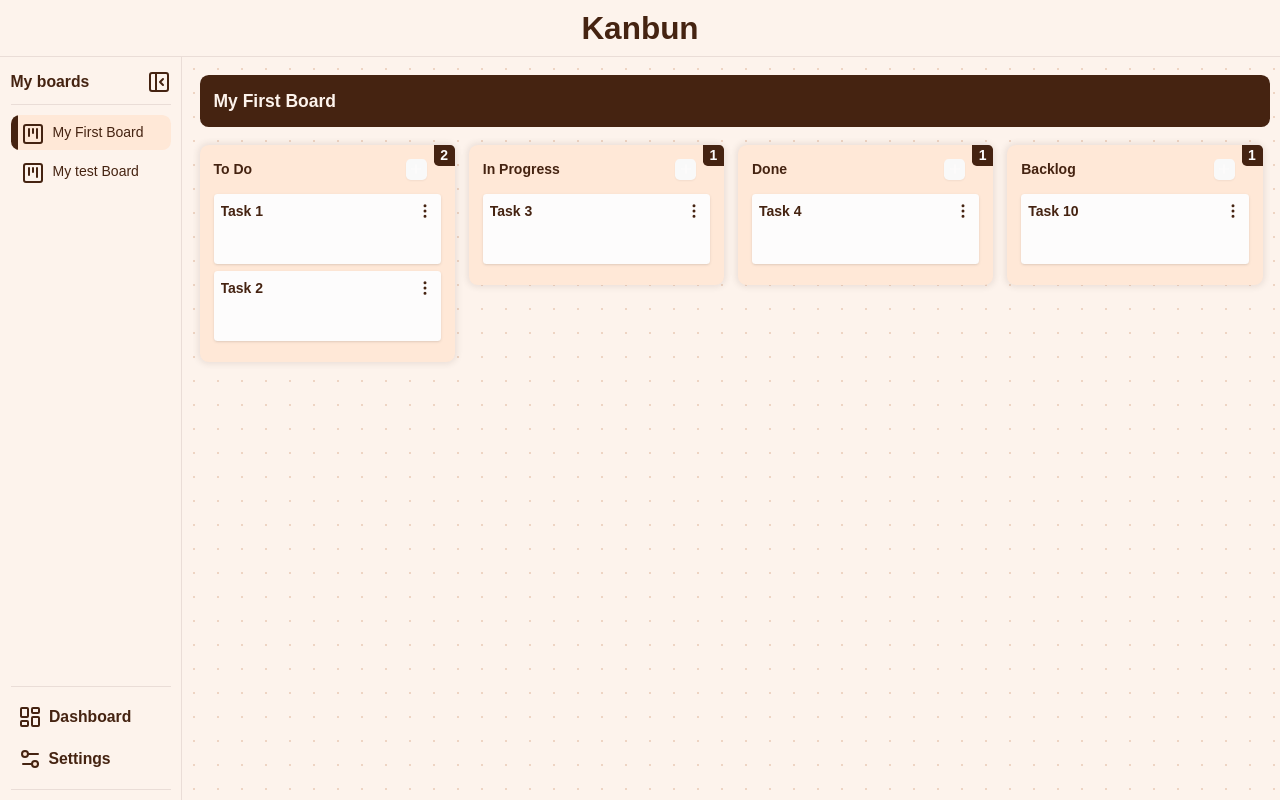
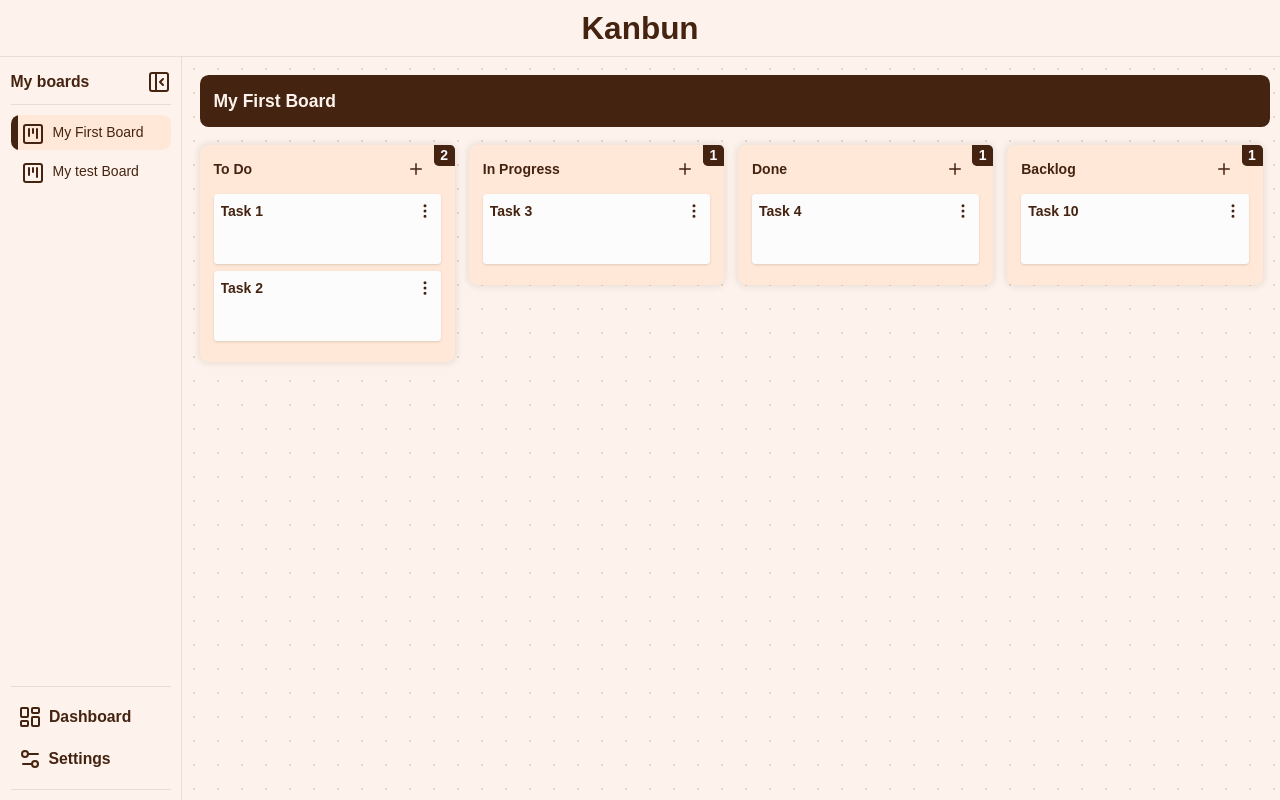
Before and after one commit to billykonstas/kanbun, a React (Vite) app: page /board/my-first-board in a window 1280 px wide. Built offline with nearby package versions, Linux system fonts and the light colour scheme.

Commit message:
add card sheet and trigger button changes

```diff
--- a/src/components/Board/AddCard.tsx
+++ b/src/components/Board/AddCard.tsx
@@ -42,9 +42,9 @@ const AddCard: React.FC<{
   return (
     <Sheet>
       <SheetTrigger asChild>
-        <Button className="h-6 w-6 rounded-sm">
-          <Plus strokeWidth="2" width="18" height="18" />
-        </Button>
+        <div className="p-0.5 flex justify-center rounded-sm items-center hover:bg-blue/30 hover:cursor-pointer">
+          <Plus size="18" className="text-brown" />
+        </div>
       </SheetTrigger>
       <SheetContent>
         <SheetHeader>
--- a/src/components/Board/Card.tsx
+++ b/src/components/Board/Card.tsx
@@ -72,7 +72,7 @@ const Card: React.FC<{
       className="min-h-20 h-20 mb-2 p-2 cursor-move font-bold flex flex-row justify-between text-brown bg-white rounded shadow hover:shadow-lg"
       style={{ opacity: isDragging ? 0.5 : 1 }}
     >
-      <div className="font-bold h-min overflow-hidden overflow-ellipsis">
+      <div className="font-bold h-min overflow-hidden overflow-ellipsis hover:underline hover:cursor-pointer">
         {card.title}
       </div>
       <DropdownMenu>
--- a/src/components/ui/label.tsx
+++ b/src/components/ui/label.tsx
@@ -1,7 +1,7 @@
-import * as React from "react"
-import * as LabelPrimitive from "@radix-ui/react-label"
+import * as React from "react";
+import * as LabelPrimitive from "@radix-ui/react-label";
 
-import { cn } from "@/lib/utils"
+import { cn } from "@/lib/utils";
 
 function Label({
   className,
@@ -11,12 +11,12 @@ function Label({
     <LabelPrimitive.Root
       data-slot="label"
       className={cn(
-        "flex items-center gap-2 text-sm leading-none font-medium select-none group-data-[disabled=true]:pointer-events-none group-data-[disabled=true]:opacity-50 peer-disabled:cursor-not-allowed peer-disabled:opacity-50",
-        className
+        "flex items-center gap-2 text-base leading-none font-medium select-none group-data-[disabled=true]:pointer-events-none group-data-[disabled=true]:opacity-50 peer-disabled:cursor-not-allowed peer-disabled:opacity-50",
+        className,
       )}
       {...props}
     />
-  )
+  );
 }
 
-export { Label }
+export { Label };
--- a/src/components/ui/sheet.tsx
+++ b/src/components/ui/sheet.tsx
@@ -58,7 +58,7 @@ function SheetContent({
         className={cn(
           "bg-beige py-8 px-6 data-[state=open]:animate-in data-[state=closed]:animate-out fixed z-50 flex flex-col gap-4 shadow-lg transition ease-in-out data-[state=closed]:duration-300 data-[state=open]:duration-500",
           side === "right" &&
-            "data-[state=closed]:slide-out-to-right data-[state=open]:slide-in-from-right inset-y-0 right-0 h-full w-3/4 border-l sm:max-w-sm",
+            "data-[state=closed]:slide-out-to-right data-[state=open]:slide-in-from-right inset-y-0 right-0 h-full w-3/4 border-l sm:max-w-lg",
           side === "left" &&
             "data-[state=closed]:slide-out-to-left data-[state=open]:slide-in-from-left inset-y-0 left-0 h-full w-3/4 border-r sm:max-w-sm",
           side === "top" &&
```
